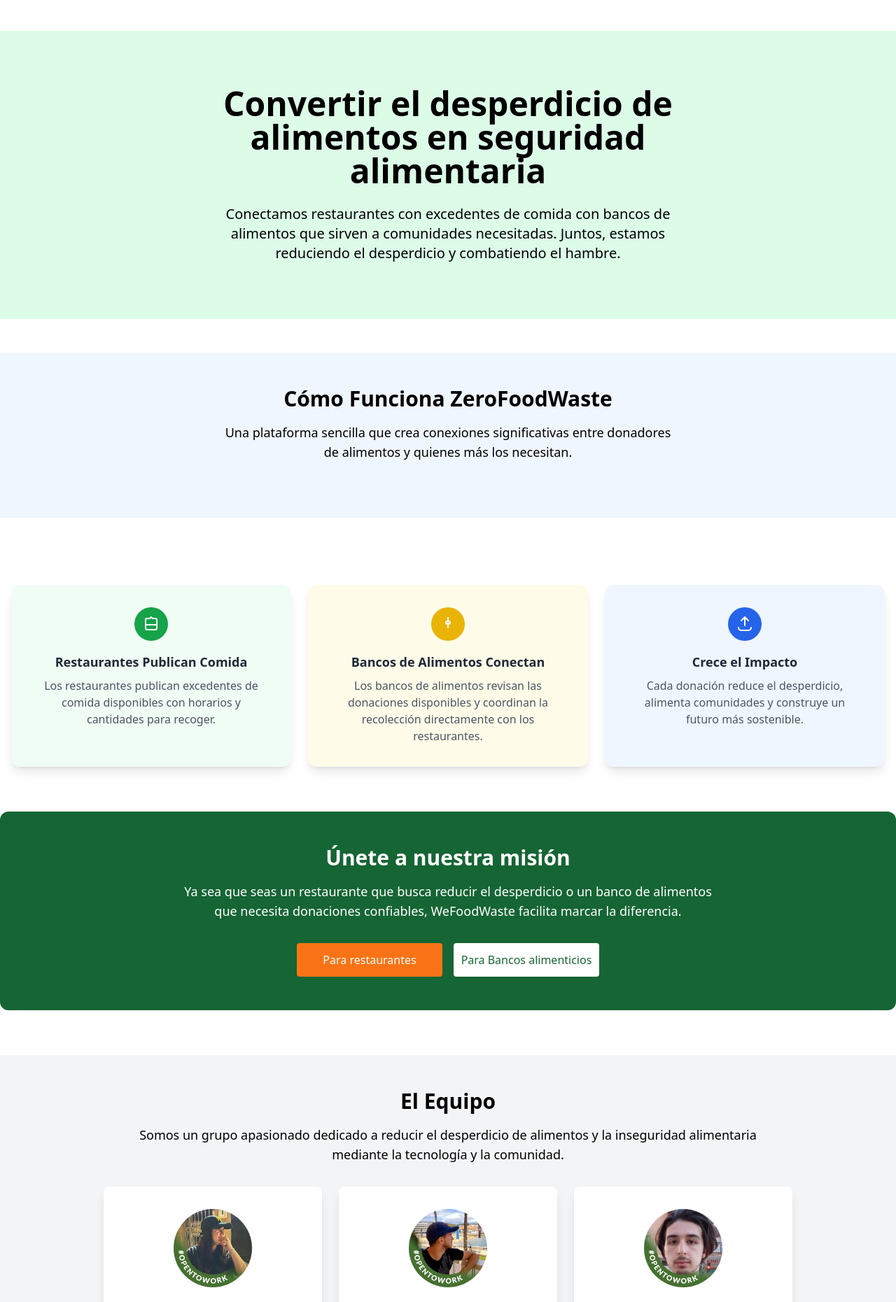
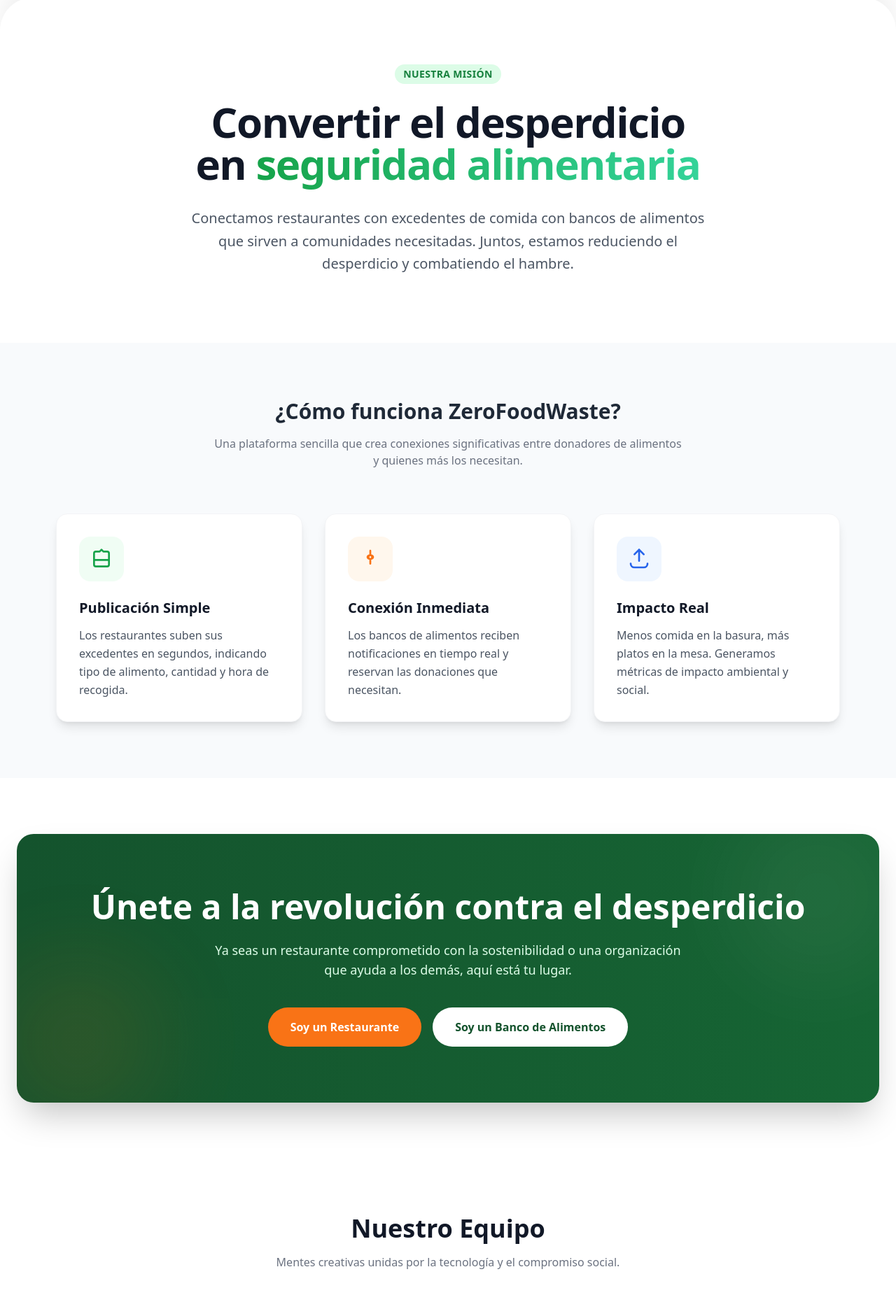
Before and after one commit to PabloEstebanMartin10/ZeroFoodWaste, a React (Vite) app in the folder Client/: page / in a window 1280 px wide. Shown: the part 860-2721 px from the top of the page at 70% size. Built offline with nearby package versions, Linux system fonts and the light colour scheme.

Commit message:
feat: fix home UI and comercio profiles

```diff
--- a/Client/src/pages/home/Home.tsx
+++ b/Client/src/pages/home/Home.tsx
@@ -1,48 +1,52 @@
-import React, { useRef } from "react";
+import React, { useRef, useEffect, useState } from "react";
 import LogoFull from "../../assets/logos/Logo_ZeroFoodWasteTransparent.png";
 import MickaelImg from "../../assets/homePictures/Mickael.jpg";
 import CynthiaImg from "../../assets/homePictures/Cynthia.jpg";
 import IgnacioImg from "../../assets/homePictures/Ignacio.jpg";
 import PabloImg from "../../assets/homePictures/Pablo.jpg";
 
-// Hook para animación al aparecer una sola vez
+// Hook para detectar visibilidad (mantenemos tu lógica, funciona bien)
 const useOnScreenOnce = (
   ref: React.RefObject<HTMLElement>,
-  threshold = 0.2
+  threshold = 0.1
 ) => {
-  const [isVisible, setIsVisible] = React.useState(false);
+  const [isVisible, setIsVisible] = useState(false);
 
-  React.useEffect(() => {
+  useEffect(() => {
     if (!ref.current) return;
-
     const observer = new IntersectionObserver(
       ([entry]) => {
         if (entry.isIntersecting) {
           setIsVisible(true);
-          observer.unobserve(entry.target); // se desconecta después de la primera vez
+          observer.unobserve(entry.target);
         }
       },
       { threshold }
     );
-
     observer.observe(ref.current);
-
     return () => observer.disconnect();
   }, [ref, threshold]);
 
   return isVisible;
 };
 
-// Componente animado
-const AnimatedSection = ({ children }: { children: React.ReactNode }) => {
+// Componente para animar secciones al entrar en el viewport
+const FadeInSection = ({
+  children,
+  delay = 0,
+}: {
+  children: React.ReactNode;
+  delay?: number;
+}) => {
   const ref = useRef<HTMLDivElement>(null);
   const visible = useOnScreenOnce(ref);
 
   return (
     <div
       ref={ref}
-      className={`transition-all duration-700 ease-out mb-12 ${
-        visible ? "opacity-100 translate-y-0" : "opacity-0 translate-y-10"
+      style={{ transitionDelay: `${delay}ms` }}
+      className={`transition-all duration-1000 ease-out transform ${
+        visible ? "opacity-100 translate-y-0" : "opacity-0 translate-y-16"
       }`}
     >
       {children}
@@ -51,85 +55,144 @@ const AnimatedSection = ({ children }: { children: React.ReactNode }) => {
 };
 
 export const Home = () => {
+  const [scrollY, setScrollY] = useState(0);
+
+  // Listener para efectos de parallax simples
+  useEffect(() => {
+    const handleScroll = () => setScrollY(window.scrollY);
+    window.addEventListener("scroll", handleScroll);
+    return () => window.removeEventListener("scroll", handleScroll);
+  }, []);
+
   const teamMembers = [
     {
       name: "Cynthia",
-      role: "Desarrolladora Front-end",
+      role: "Desarrolladora Frontend",
       img: CynthiaImg,
-      desc: "Desarrollo frontend con React + JavaScript, maquetación y consumo de API REST",
+      desc: "Desarrollo frontend con React + JavaScript, maquetación y consumo de API REST.",
     },
     {
       name: "Ignacio",
-      role: "Desarrollador Front-end, Coordinador",
+      role: "Desarrolador Full-stack & Coordinador",
       img: IgnacioImg,
-      desc: "Coordinación, documentación, React + JavaScript, maquetación y consumo de API REST",
+      desc: "Coordinación, documentación, React + JavaScript y estrategia de producto.",
     },
     {
       name: "Pablo E",
       role: "Desarrollador Backend",
       img: PabloImg,
-      desc: "Desarrollo backend con Java + Spring Boot, diseño de API.",
+      desc: "Arquitectura backend Java + Spring Boot, seguridad y diseño de API REST.",
     },
     {
       name: "Mickael",
       role: "Desarrollador Full-stack",
       img: MickaelImg,
-      desc: "Desarrollo frontend con React + JavaScript, bases de datos (MySQL), modelo de datos y apoyo a backend.",
+      desc: "Integración full-stack, MySQL, modelado de datos y lógica de negocio.",
     },
   ];
 
   return (
-    <div className="overflow-x-hidden">
-      <AnimatedSection>
-        <section className="relative flex items-center justify-center min-h-screen py-20 px-6 md:px-20 lg:px-40 bg-amber-50 overflow-hidden">
-          {/* Logo de fondo centrado */}
+    <div className="relative w-full">
+      {/* === SECCIÓN HERO PARALLAX ===
+        Esta sección está fija (fixed) al fondo. El resto del contenido pasará por encima.
+      */}
+      <div className="fixed top-0 left-0 w-full h-screen -z-10 flex flex-col items-center justify-center bg-gradient-to-b from-amber-50 to-white overflow-hidden">
+        {/* Círculos decorativos de fondo */}
+        <div className="absolute top-[-10%] left-[-10%] w-96 h-96 bg-green-200 rounded-full blur-3xl opacity-30 animate-pulse" />
+        <div className="absolute bottom-[-10%] right-[-10%] w-96 h-96 bg-orange-200 rounded-full blur-3xl opacity-30 animate-pulse" />
+
+        {/* Logo con efecto de escala al hacer scroll */}
+        <div
+          className="relative z-10 transition-transform duration-100 ease-out"
+          style={{
+            transform: `translateY(${scrollY * 0.5}px) scale(${Math.max(
+              0.8,
+              1 - scrollY / 1000
+            )})`,
+            opacity: Math.max(0, 1 - scrollY / 700),
+          }}
+        >
           <img
             src={LogoFull}
             alt="ZeroFoodWaste Logo"
-            className="absolute inset-0 m-auto w-2/4 opacity-10 md:opacity-90 object-contain pointer-events-none"
+            className="w-[280px] md:w-[500px] object-contain drop-shadow-2xl"
           />
+        </div>
 
-          {/* Texto principal encima */}
-        </section>
-      </AnimatedSection>
+        {/* Indicador de Scroll */}
+        <div
+          className="absolute bottom-10 flex flex-col items-center animate-bounce text-gray-400"
+          style={{ opacity: Math.max(0, 1 - scrollY / 300) }}
+        >
+          <span className="text-sm uppercase tracking-widest mb-2">
+            Descubre más
+          </span>
+          <svg
+            className="w-6 h-6"
+            fill="none"
+            stroke="currentColor"
+            viewBox="0 0 24 24"
+          >
+            <path
+              strokeLinecap="round"
+              strokeLinejoin="round"
+              strokeWidth={2}
+              d="M19 14l-7 7m0 0l-7-7m7 7V3"
+            />
+          </svg>
+        </div>
+      </div>
 
-      <AnimatedSection>
-        <section className="container flex items-center justify-center mx-auto bg-green-100 py-20 px-6 md:px-20 lg:px-40 text-center">
-          <div className="z-10 text-center max-w-2xl">
-            <h1 className="text-5xl font-bold mb-6">
-              Convertir el desperdicio de alimentos en seguridad alimentaria
+      {/* === CONTENIDO PRINCIPAL ===
+        Margen superior de 100vh para dejar ver el Hero al principio.
+        Fondo blanco sólido para tapar el hero al subir.
+        Bordes redondeados superiores para efecto "tarjeta".
+      */}
+      <div className="relative mt-[100vh] bg-white rounded-t-[3rem] shadow-[0_-25px_50px_-12px_rgba(0,0,0,0.1)] overflow-hidden">
+        {/* Misión */}
+        <section className="py-24 px-6 md:px-20 lg:px-40 text-center">
+          <FadeInSection>
+            <span className="inline-block py-1 px-3 rounded-full bg-green-100 text-green-700 text-sm font-bold tracking-wide mb-6">
+              NUESTRA MISIÓN
+            </span>
+            <h1 className="text-4xl md:text-6xl font-extrabold text-gray-900 mb-8 leading-tight tracking-tight">
+              Convertir el desperdicio <br className="hidden md:block" />
+              en{" "}
+              <span className="text-transparent bg-clip-text bg-gradient-to-r from-green-600 to-emerald-400">
+                seguridad alimentaria
+              </span>
             </h1>
-            <p className="text-xl">
+            <p className="text-xl text-gray-600 max-w-3xl mx-auto leading-relaxed">
               Conectamos restaurantes con excedentes de comida con bancos de
               alimentos que sirven a comunidades necesitadas. Juntos, estamos
               reduciendo el desperdicio y combatiendo el hambre.
             </p>
+          </FadeInSection>
+        </section>
+
+        {/* Cards: Cómo funciona */}
+        <section className="py-20 px-6 md:px-20 bg-slate-50">
+          <div className="container mx-auto">
+            <FadeInSection>
+              <div className="text-center mb-16">
+                <h2 className="text-3xl font-bold text-gray-800 mb-4">
+                  ¿Cómo funciona ZeroFoodWaste?
+                </h2>
+                <p className="text-gray-500 max-w-2xl mx-auto">
+                  Una plataforma sencilla que crea conexiones significativas
+                  entre donadores de alimentos y quienes más los necesitan.
+                </p>
               </div>
-        </section>
-      </AnimatedSection>
+            </FadeInSection>
 
-      {/* Cómo funciona */}
-      <AnimatedSection>
-        <section className="container mx-auto pt-12 text-center py-20 px-6 md:px-20 lg:px-40 bg-blue-50">
-          <h2 className="text-3xl font-bold mb-4">
-            Cómo Funciona ZeroFoodWaste
-          </h2>
-          <p className="text-lg px-8 md:px-40">
-            Una plataforma sencilla que crea conexiones significativas entre
-            donadores de alimentos y quienes más los necesitan.
-          </p>
-        </section>
-      </AnimatedSection>
-
-      {/* Cards principales */}
-      <AnimatedSection>
-        <div className="container mx-auto pt-12 flex flex-wrap md:flex-nowrap gap-6 px-4">
+            <div className="grid grid-cols-1 md:grid-cols-3 gap-8">
               {/* Card 1 */}
-          <div className="bg-green-50 rounded-xl p-8 shadow-lg flex flex-col items-center text-center flex-1">
-            <div className="w-12 h-12 bg-green-600 text-white rounded-full flex items-center justify-center mb-4">
+              <FadeInSection delay={100}>
+                <div className="group bg-white rounded-2xl p-8 shadow-lg hover:shadow-2xl transition-all duration-300 hover:-translate-y-2 border border-gray-100 h-full">
+                  <div className="w-16 h-16 bg-green-50 text-green-600 rounded-2xl flex items-center justify-center mb-6 group-hover:scale-110 transition-transform duration-300">
                     <svg
                       xmlns="http://www.w3.org/2000/svg"
-                className="h-6 w-6"
+                      className="h-8 w-8"
                       fill="none"
                       viewBox="0 0 24 24"
                       stroke="currentColor"
@@ -142,21 +205,23 @@ export const Home = () => {
                       />
                     </svg>
                   </div>
-            <h3 className="text-lg font-semibold text-gray-800 mb-2">
-              Restaurantes Publican Comida
+                  <h3 className="text-xl font-bold text-gray-900 mb-3">
+                    Publicación Simple
                   </h3>
-            <p className="text-gray-600">
-              Los restaurantes publican excedentes de comida disponibles con
-              horarios y cantidades para recoger.
+                  <p className="text-gray-600 leading-relaxed">
+                    Los restaurantes suben sus excedentes en segundos, indicando
+                    tipo de alimento, cantidad y hora de recogida.
                   </p>
                 </div>
+              </FadeInSection>
 
               {/* Card 2 */}
-          <div className="bg-yellow-50 rounded-xl p-8 shadow-lg flex flex-col items-center text-center flex-1">
-            <div className="w-12 h-12 bg-yellow-500 text-white rounded-full flex items-center justify-center mb-4">
+              <FadeInSection delay={200}>
+                <div className="group bg-white rounded-2xl p-8 shadow-lg hover:shadow-2xl transition-all duration-300 hover:-translate-y-2 border border-gray-100 h-full">
+                  <div className="w-16 h-16 bg-orange-50 text-orange-500 rounded-2xl flex items-center justify-center mb-6 group-hover:scale-110 transition-transform duration-300">
                     <svg
                       xmlns="http://www.w3.org/2000/svg"
-                className="h-6 w-6"
+                      className="h-8 w-8"
                       fill="none"
                       viewBox="0 0 24 24"
                       stroke="currentColor"
@@ -169,21 +234,23 @@ export const Home = () => {
                       />
                     </svg>
                   </div>
-            <h3 className="text-lg font-semibold text-gray-800 mb-2">
-              Bancos de Alimentos Conectan
+                  <h3 className="text-xl font-bold text-gray-900 mb-3">
+                    Conexión Inmediata
                   </h3>
-            <p className="text-gray-600">
-              Los bancos de alimentos revisan las donaciones disponibles y
-              coordinan la recolección directamente con los restaurantes.
+                  <p className="text-gray-600 leading-relaxed">
+                    Los bancos de alimentos reciben notificaciones en tiempo
+                    real y reservan las donaciones que necesitan.
                   </p>
                 </div>
+              </FadeInSection>
 
               {/* Card 3 */}
-          <div className="bg-blue-50 rounded-xl p-8 shadow-lg flex flex-col items-center text-center flex-1">
-            <div className="w-12 h-12 bg-blue-600 text-white rounded-full flex items-center justify-center mb-4">
+              <FadeInSection delay={300}>
+                <div className="group bg-white rounded-2xl p-8 shadow-lg hover:shadow-2xl transition-all duration-300 hover:-translate-y-2 border border-gray-100 h-full">
+                  <div className="w-16 h-16 bg-blue-50 text-blue-600 rounded-2xl flex items-center justify-center mb-6 group-hover:scale-110 transition-transform duration-300">
                     <svg
                       xmlns="http://www.w3.org/2000/svg"
-                className="h-6 w-6"
+                      className="h-8 w-8"
                       fill="none"
                       viewBox="0 0 24 24"
                       stroke="currentColor"
@@ -196,72 +263,102 @@ export const Home = () => {
                       />
                     </svg>
                   </div>
-            <h3 className="text-lg font-semibold text-gray-800 mb-2">
-              Crece el Impacto
+                  <h3 className="text-xl font-bold text-gray-900 mb-3">
+                    Impacto Real
                   </h3>
-            <p className="text-gray-600">
-              Cada donación reduce el desperdicio, alimenta comunidades y
-              construye un futuro más sostenible.
+                  <p className="text-gray-600 leading-relaxed">
+                    Menos comida en la basura, más platos en la mesa. Generamos
+                    métricas de impacto ambiental y social.
                   </p>
                 </div>
+              </FadeInSection>
             </div>
-      </AnimatedSection>
+          </div>
+        </section>
 
-      {/* Únete a nuestra misión */}
-      <AnimatedSection>
-        <section className="container mx-auto my-16 bg-green-800 p-12 flex flex-col items-center text-center rounded-xl">
-          <h3 className="text-3xl font-semibold text-white mb-4">
-            Únete a nuestra misión
+        {/* Sección CTA (Call to Action) */}
+        <section className="py-20 px-6">
+          <FadeInSection>
+            <div className="container mx-auto bg-gradient-to-r from-green-900 to-green-800 rounded-3xl p-12 md:p-20 text-center shadow-2xl relative overflow-hidden">
+              {/* Elemento decorativo */}
+              <div className="absolute top-0 right-0 -mt-10 -mr-10 w-64 h-64 bg-white opacity-5 rounded-full blur-3xl" />
+              <div className="absolute bottom-0 left-0 -mb-10 -ml-10 w-64 h-64 bg-orange-500 opacity-10 rounded-full blur-3xl" />
+
+              <h3 className="text-3xl md:text-5xl font-bold text-white mb-6 relative z-10">
+                Únete a la revolución contra el desperdicio
               </h3>
-          <p className="text-lg text-white max-w-3xl">
-            Ya sea que seas un restaurante que busca reducir el desperdicio o un
-            banco de alimentos que necesita donaciones confiables, WeFoodWaste
-            facilita marcar la diferencia.
+              <p className="text-lg text-green-100 max-w-2xl mx-auto mb-10 relative z-10">
+                Ya seas un restaurante comprometido con la sostenibilidad o una
+                organización que ayuda a los demás, aquí está tu lugar.
               </p>
-          <div className="flex gap-4 mt-8 flex-wrap justify-center">
-            <button className="text-white bg-orange-500 rounded h-12 w-52 hover:ring-2 ring-orange-700 transition">
-              Para restaurantes
+
+              <div className="flex flex-col sm:flex-row gap-4 justify-center relative z-10">
+                <button className="px-8 py-4 bg-orange-500 text-white font-semibold rounded-full hover:bg-orange-600 hover:shadow-lg hover:scale-105 transition-all duration-300">
+                  Soy un Restaurante
                 </button>
-            <button className="text-green-800 bg-white rounded h-12 w-52 hover:ring-2 ring-white transition">
-              Para Bancos alimenticios
+                <button className="px-8 py-4 bg-white text-green-900 font-semibold rounded-full hover:bg-gray-100 hover:shadow-lg hover:scale-105 transition-all duration-300">
+                  Soy un Banco de Alimentos
                 </button>
               </div>
+            </div>
+          </FadeInSection>
         </section>
-      </AnimatedSection>
 
-      {/* El equipo */}
-      <AnimatedSection>
-        <section className="container mx-auto bg-gray-100 py-12 text-center">
-          <h3 className="text-3xl font-bold mb-4">El Equipo</h3>
-          <p className="text-lg mb-8 px-8 md:px-40">
-            Somos un grupo apasionado dedicado a reducir el desperdicio de
-            alimentos y la inseguridad alimentaria mediante la tecnología y la
-            comunidad.
+        {/* El Equipo */}
+        <section className="py-20 bg-white">
+          <div className="container mx-auto px-6 md:px-20">
+            <FadeInSection>
+              <div className="text-center mb-16">
+                <h3 className="text-4xl font-bold text-gray-900 mb-4">
+                  Nuestro Equipo
+                </h3>
+                <p className="text-gray-500 max-w-2xl mx-auto">
+                  Mentes creativas unidas por la tecnología y el compromiso
+                  social.
                 </p>
+              </div>
+            </FadeInSection>
 
-          <div className="flex flex-wrap justify-center gap-6 px-4">
-            {teamMembers.map((member) => (
-              <div
-                key={member.name}
-                className="w-full sm:w-1/2 md:w-1/4 bg-white rounded-lg shadow-lg py-8 flex flex-col items-center text-center"
-              >
-                <div className="w-28 h-28 rounded-full overflow-hidden mb-4">
+            <div className="grid grid-cols-1 sm:grid-cols-2 lg:grid-cols-4 gap-8">
+              {teamMembers.map((member, index) => (
+                <FadeInSection key={member.name} delay={index * 100}>
+                  <div className="flex flex-col items-center text-center group">
+                    <div className="relative mb-6">
+                      <div className="w-40 h-40 rounded-full overflow-hidden border-4 border-white shadow-xl group-hover:scale-105 transition-transform duration-300">
                         <img
                           src={member.img}
                           alt={member.name}
                           className="w-full h-full object-cover"
                         />
                       </div>
-                <h3 className="text-lg font-medium text-gray-900">
+                      <div className="absolute bottom-2 right-2 w-8 h-8 bg-green-500 border-2 border-white rounded-full flex items-center justify-center">
+                        <span className="text-white text-xs font-bold">✓</span>
+                      </div>
+                    </div>
+                    <h3 className="text-xl font-bold text-gray-900">
                       {member.name}
                     </h3>
-                <p className="text-sm mt-1">{member.role}</p>
-                <p className="text-sm text-gray-600 mt-3 px-2">{member.desc}</p>
+                    <p className="text-green-600 font-medium text-sm mb-3">
+                      {member.role}
+                    </p>
+                    <p className="text-gray-500 text-sm px-4 leading-relaxed">
+                      {member.desc}
+                    </p>
                   </div>
+                </FadeInSection>
               ))}
             </div>
+          </div>
         </section>
-      </AnimatedSection>
+
+        {/* Footer simple (opcional, para cerrar la página) */}
+        <footer className="bg-gray-50 py-8 text-center text-gray-400 text-sm">
+          <p>
+            © {new Date().getFullYear()} ZeroFoodWaste. Todos los derechos
+            reservados.
+          </p>
+        </footer>
+      </div>
     </div>
   );
 };
```
Also changed, not shown: Client/src/App.tsx (+7 -6 lines), Client/src/pages/dashboardBanco/DashboardBanco.tsx (+26 -8 lines), Client/src/pages/profileComercio/ProfileComercio.tsx (+50 -18 lines). Lines whose indentation alone changed are shown as unchanged.
